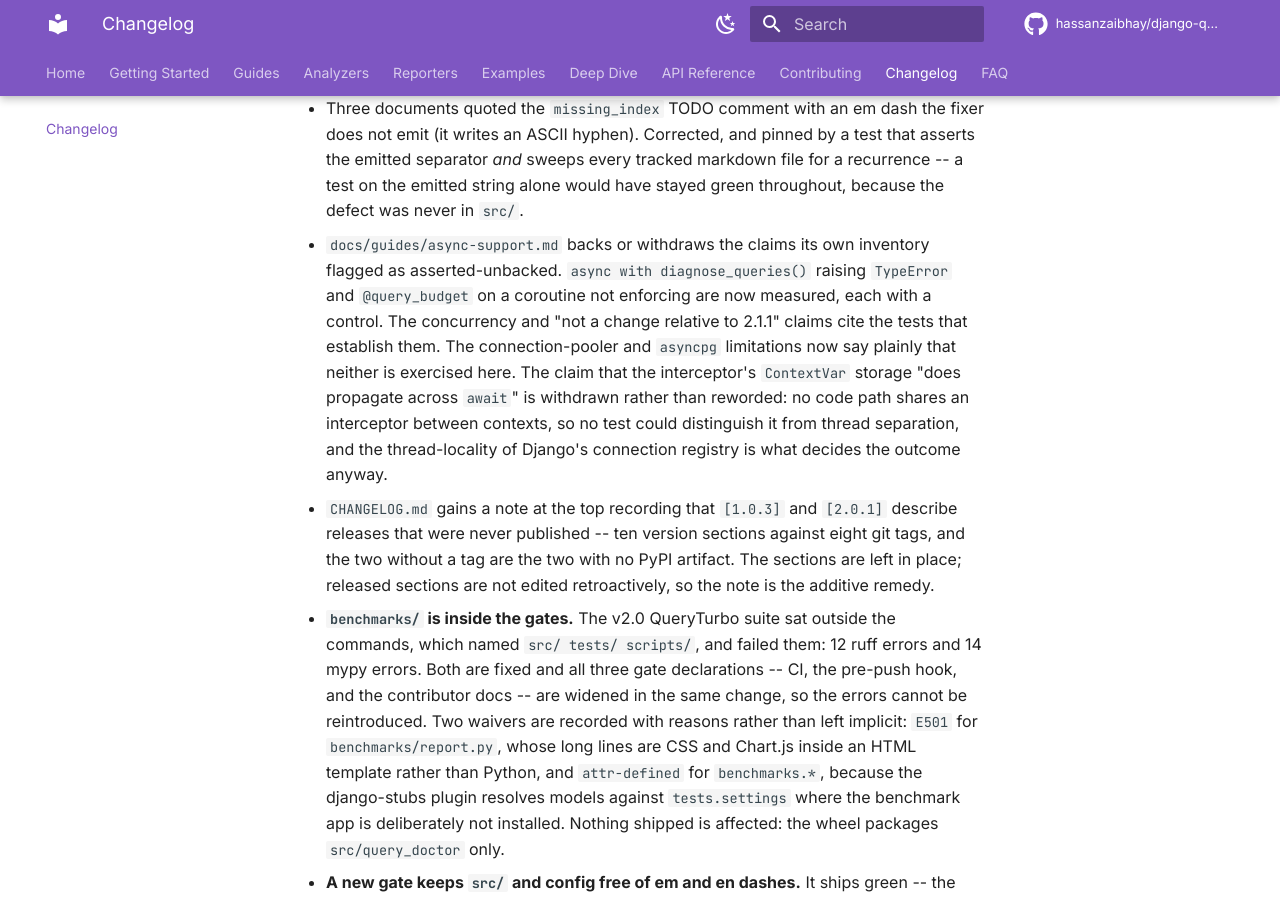
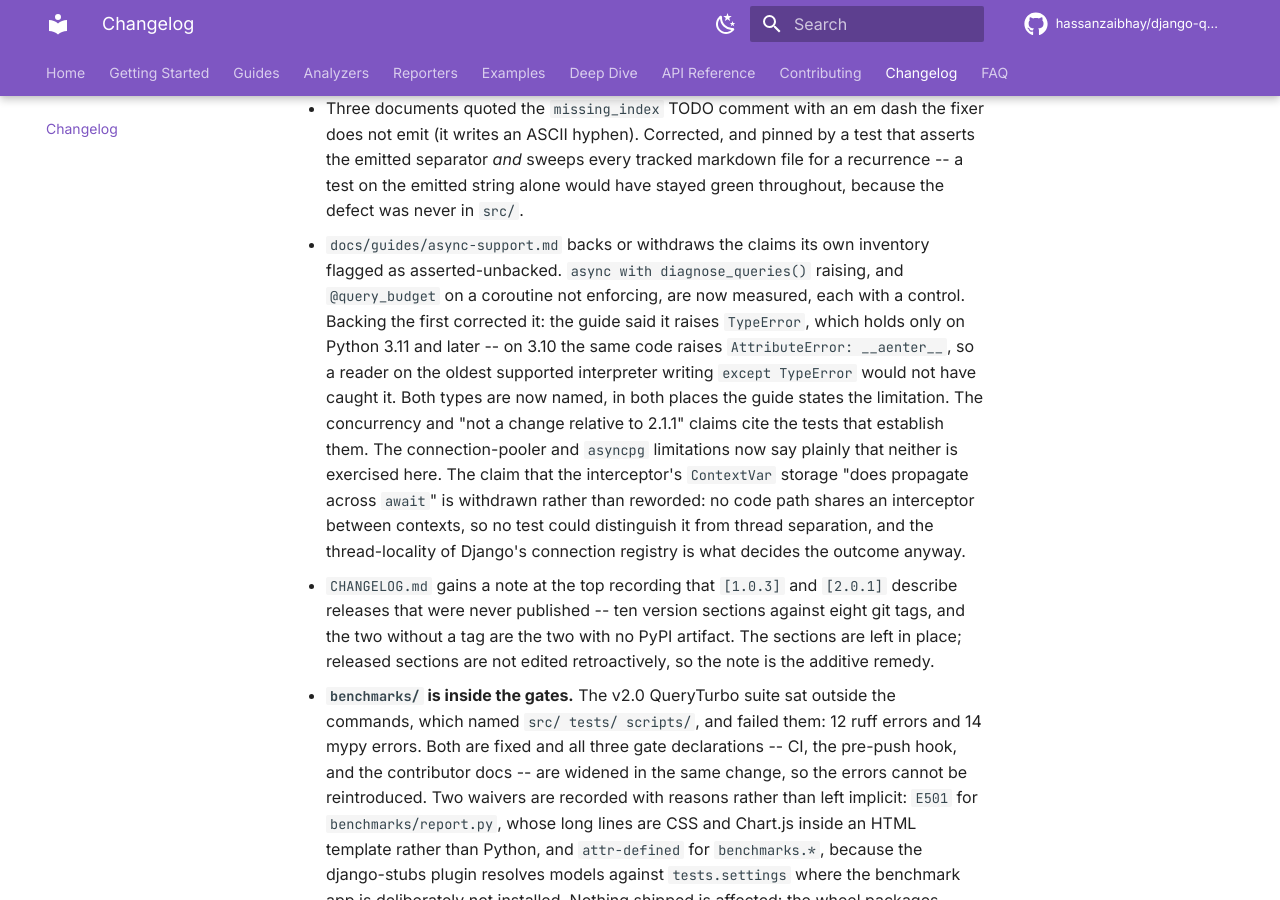
Before and after one commit to hassanzaibhay/django-query-doctor, an MkDocs documentation site: the page built from docs/changelog.md, in a window 1280 px wide and 900 px high, scrolled down 5087 px. Built offline with MkDocs 1.6.1 and Material for MkDocs 9.7.7, drawn with Linux system fonts in a browser that asks for light colours; comment, search, counter and statistics services are not loaded.

Commit message:
docs: correct the second statement of the async-context-manager exception type
ead009f fixed one instance of the claim and left another standing six lines
earlier in the same file. `async-support.md:190` still read "raises a
`TypeError`", which is the exact wording that was wrong on Python 3.10.

Swept the class rather than the instance this time:

  $ rg -n 'async with diagnose_queries' docs/ UPGRADING.md README.md CHANGELOG.md
  docs/guides/async-support.md:190
  docs/guides/async-support.md:254
  CHANGELOG.md:200

All three corrected. The two guide statements are deliberately not twins now:
:254 in Limitations carries the full detail and is the canonical statement,
:190 states the fact briefly and links to it, so the pair cannot drift apart
the way these two just did.

The CHANGELOG entry for this release also asserted the `TypeError` form while
describing the very work that disproved it, and now records what backing the
claim actually established.

Verified at this commit, all seven gates, full output:
  ruff check / ruff format --check   clean
  mypy src/ scripts/ benchmarks/     no issues in 77 source files
  pytest --cov=src/query_doctor      989 passed, 91.28%
  mkdocs build --strict              clean
  scripts.docs_truth_sweep           clean
  scripts.dash_gate                  clean

```diff
--- a/CHANGELOG.md
+++ b/CHANGELOG.md
@@ -198,8 +198,12 @@ and this project adheres to [Semantic Versioning](https://semver.org/).
   green throughout, because the defect was never in `src/`.
 - `docs/guides/async-support.md` backs or withdraws the claims its own
   inventory flagged as asserted-unbacked. `async with diagnose_queries()`
-  raising `TypeError` and `@query_budget` on a coroutine not enforcing are now
-  measured, each with a control. The concurrency and "not a change relative to
+  raising, and `@query_budget` on a coroutine not enforcing, are now measured,
+  each with a control. Backing the first corrected it: the guide said it raises
+  `TypeError`, which holds only on Python 3.11 and later -- on 3.10 the same
+  code raises `AttributeError: __aenter__`, so a reader on the oldest supported
+  interpreter writing `except TypeError` would not have caught it. Both types
+  are now named, in both places the guide states the limitation. The concurrency and "not a change relative to
   2.1.1" claims cite the tests that establish them. The connection-pooler and
   `asyncpg` limitations now say plainly that neither is exercised here. The
   claim that the interceptor's `ContextVar` storage "does propagate across
```
Also changed, not shown: docs/guides/async-support.md (+1 -1 lines).
